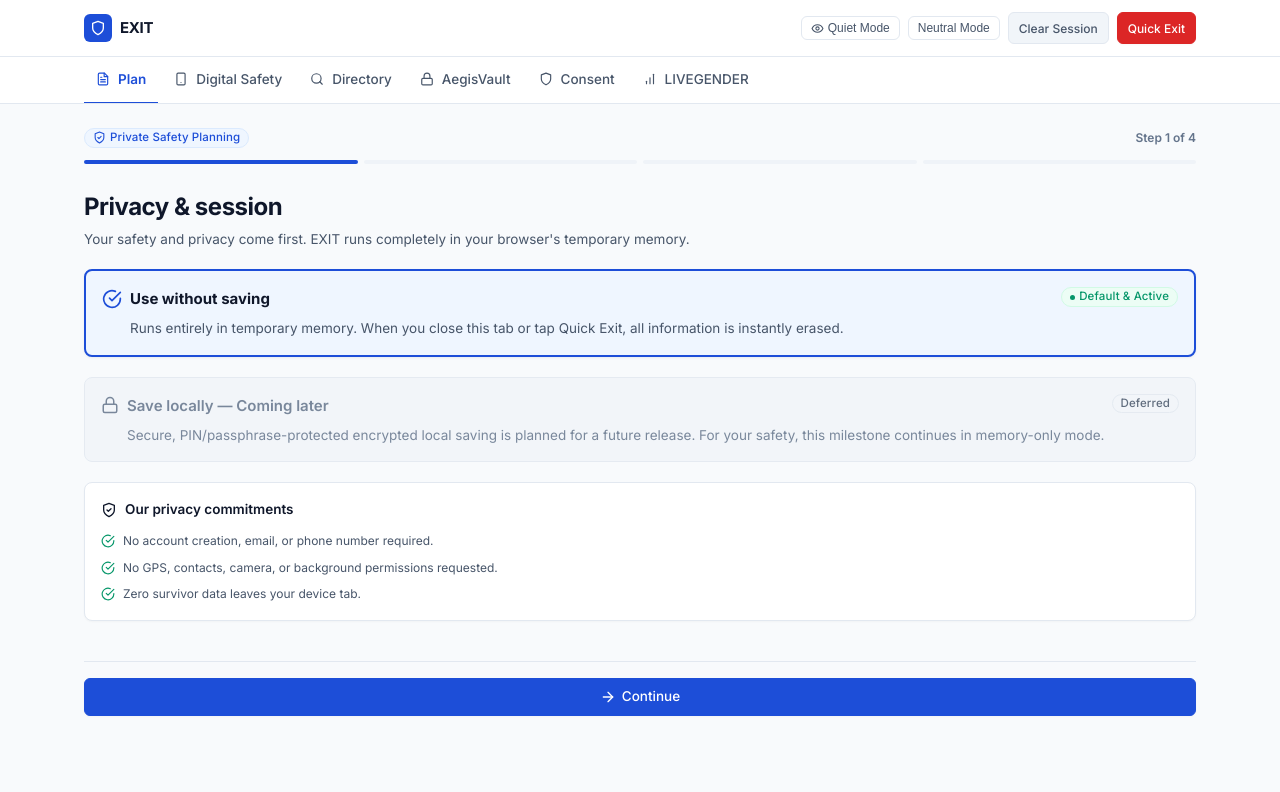
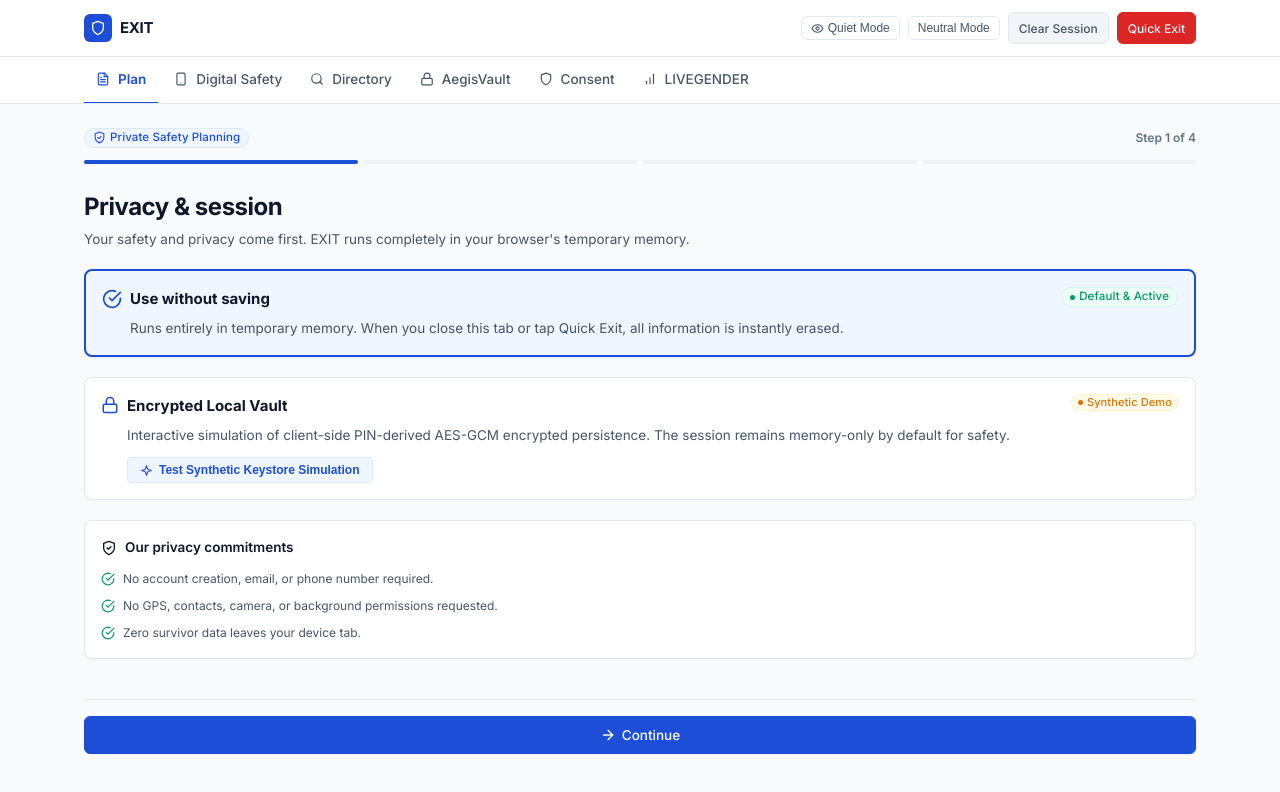
Before and after one commit to ParinidhiJain101/EXIT-Platform, a React (Vite) app: page / in a window 1280 px wide. Shown: the top 792 px of the page. Built offline with nearby package versions, Linux system fonts and the light colour scheme.

Commit message:
Remove dead ends with interactive synthetic previews and refine semantic color palette

```diff
--- a/src/components/StatusChip/StatusChip.tsx
+++ b/src/components/StatusChip/StatusChip.tsx
@@ -14,7 +14,9 @@ export type StatusChipVariant =
   | 'prepared'
   | 'partiallyPrepared'
   | 'needsAttention'
-  | 'notPlanned';
+  | 'notPlanned'
+  | 'teal'
+  | 'indigo';
 
 export interface StatusChipProps {
   label: string;
@@ -33,6 +35,20 @@ export const StatusChip: FC<StatusChipProps> = ({
 }) => {
   const getVariantStyles = (): { bg: string; color: string; border: string; dot: string } => {
     switch (variant) {
+      case 'teal':
+        return {
+          bg: 'var(--color-soft-teal)',
+          color: 'var(--color-subtle-teal)',
+          border: 'var(--color-border-teal)',
+          dot: 'var(--color-subtle-teal)',
+        };
+      case 'indigo':
+        return {
+          bg: 'var(--color-soft-indigo)',
+          color: 'var(--color-subtle-indigo)',
+          border: 'var(--color-border-indigo)',
+          dot: 'var(--color-subtle-indigo)',
+        };
       case 'quiet':
         return {
           bg: 'var(--color-soft-purple)',
--- a/src/features/exit-plan/PrivacyStep.tsx
+++ b/src/features/exit-plan/PrivacyStep.tsx
@@ -1,11 +1,13 @@
+import { useState } from 'react';
 import type { FC } from 'react';
 import { useTranslation } from 'react-i18next';
 import { Card } from '../../components/Card/Card';
 import { StatusChip } from '../../components/StatusChip/StatusChip';
-import { ShieldCheckIcon, LockIcon, CheckCircleIcon } from '../../components/Icons/Icons';
+import { ShieldCheckIcon, LockIcon, CheckCircleIcon, SparklesIcon, CheckIcon } from '../../components/Icons/Icons';
 
 export const PrivacyStep: FC = () => {
   const { t } = useTranslation();
+  const [demoVaultActive, setDemoVaultActive] = useState(false);
 
   return (
     <div style={{ display: 'flex', flexDirection: 'column', gap: 'var(--spacing-5)' }}>
@@ -53,18 +55,25 @@ export const PrivacyStep: FC = () => {
           </div>
           <StatusChip label={t('onboarding.privacyStep.memoryOptionBadge')} variant="safe" size="sm" withDot />
         </div>
-        <p style={{ fontSize: 'var(--font-size-sm)', color: 'var(--color-text-secondary)', lineHeight: 1.5, paddingLeft: '28px' }}>
+        <p style={{ fontSize: 'var(--font-size-sm)', color: 'var(--color-text-secondary)', lineHeight: 1.5, paddingLeft: '28px', margin: 0 }}>
           {t('onboarding.privacyStep.memoryOptionDesc')}
         </p>
       </Card>
 
-      {/* Deferred Option: Save locally (disabled/informational) */}
-      <Card variant="neutral" style={{ opacity: 0.85 }}>
+      {/* Interactive Synthetic Demo Option: Encrypted Local Vault */}
+      <Card
+        variant="default"
+        padding="md"
+        style={{
+          border: demoVaultActive ? '1.5px solid var(--color-trust-blue)' : '1px solid var(--color-border-subtle)',
+          transition: 'all var(--transition-fast)',
+        }}
+      >
         <div style={{ display: 'flex', justifyContent: 'space-between', alignItems: 'flex-start', marginBottom: 'var(--spacing-2)' }}>
           <div style={{ display: 'flex', alignItems: 'center', gap: 'var(--spacing-2)' }}>
             <div
               style={{
-                color: 'var(--color-text-muted)',
+                color: 'var(--color-trust-blue)',
                 display: 'inline-flex',
                 alignItems: 'center',
               }}
@@ -72,15 +81,54 @@ export const PrivacyStep: FC = () => {
             >
               <LockIcon size={18} />
             </div>
-            <h3 style={{ fontSize: 'var(--font-size-base)', fontWeight: 'var(--font-weight-semibold)', color: 'var(--color-text-muted)' }}>
+            <h3 style={{ fontSize: 'var(--font-size-base)', fontWeight: 'var(--font-weight-bold)', color: 'var(--color-text-primary)' }}>
               {t('onboarding.privacyStep.localOptionTitle')}
             </h3>
           </div>
-          <StatusChip label={t('onboarding.privacyStep.localOptionBadge')} variant="muted" size="sm" />
+          <StatusChip label={t('onboarding.privacyStep.localOptionBadge')} variant="warning" size="xs" withDot />
         </div>
-        <p style={{ fontSize: 'var(--font-size-sm)', color: 'var(--color-text-muted)', lineHeight: 1.5, paddingLeft: '26px' }}>
+        <p style={{ fontSize: 'var(--font-size-sm)', color: 'var(--color-text-secondary)', lineHeight: 1.5, paddingLeft: '26px', marginBottom: 'var(--spacing-3)' }}>
           {t('onboarding.privacyStep.localOptionDesc')}
         </p>
+
+        <div style={{ paddingLeft: '26px' }}>
+          <button
+            type="button"
+            onClick={() => setDemoVaultActive(!demoVaultActive)}
+            style={{
+              padding: '5px 12px',
+              borderRadius: 'var(--border-radius-xs)',
+              border: '1px solid var(--color-border-blue)',
+              backgroundColor: demoVaultActive ? 'var(--color-soft-green)' : 'var(--color-soft-blue)',
+              color: demoVaultActive ? '#065F46' : 'var(--color-trust-blue)',
+              fontSize: 'var(--font-size-xs)',
+              fontWeight: 'var(--font-weight-semibold)',
+              cursor: 'pointer',
+              display: 'inline-flex',
+              alignItems: 'center',
+              gap: '6px',
+            }}
+          >
+            {demoVaultActive ? <CheckIcon size={13} /> : <SparklesIcon size={13} />}
+            <span>{demoVaultActive ? 'Simulated PBKDF2 + AES-GCM Keystore Active' : 'Test Synthetic Keystore Simulation'}</span>
+          </button>
+
+          {demoVaultActive && (
+            <div
+              style={{
+                marginTop: 'var(--spacing-2)',
+                padding: 'var(--spacing-2) var(--spacing-3)',
+                backgroundColor: 'var(--color-bg-subtle)',
+                borderRadius: 'var(--border-radius-xs)',
+                fontSize: '11.5px',
+                fontFamily: 'var(--font-family-mono)',
+                color: 'var(--color-text-secondary)',
+              }}
+            >
+              {t('onboarding.privacyStep.localOptionDemoDetails')}
+            </div>
+          )}
+        </div>
       </Card>
 
       {/* Privacy Guarantees Card */}
--- a/src/i18n/en.json
+++ b/src/i18n/en.json
@@ -54,9 +54,10 @@
       "memoryOptionTitle": "Use without saving",
       "memoryOptionBadge": "Default & Active",
       "memoryOptionDesc": "Runs entirely in temporary memory. When you close this tab or tap Quick Exit, all information is instantly erased.",
-      "localOptionTitle": "Save locally — Coming later",
-      "localOptionBadge": "Deferred",
-      "localOptionDesc": "Secure, PIN/passphrase-protected encrypted local saving is planned for a future release. For your safety, this milestone continues in memory-only mode.",
+      "localOptionTitle": "Encrypted Local Vault",
+      "localOptionBadge": "Synthetic Demo",
+      "localOptionDesc": "Interactive simulation of client-side PIN-derived AES-GCM encrypted persistence. The session remains memory-only by default for safety.",
+      "localOptionDemoDetails": "Simulated Keystore: PBKDF2 (100k iterations) → AES-256-GCM. 0 bytes written to disk in this prototype.",
       "privacyGuaranteesTitle": "Our privacy commitments",
       "guarantee1": "No account creation, email, or phone number required.",
       "guarantee2": "No GPS, contacts, camera, or background permissions requested.",
--- a/src/styles/tokens.css
+++ b/src/styles/tokens.css
@@ -42,6 +42,16 @@
   --color-quiet-purple-hover: #6D28D9;
   --color-soft-purple: #F5F3FF;
   --color-border-purple: #EDE9FE;
+
+  /* Subtle Teal Accent Family */
+  --color-subtle-teal: #0D9488;
+  --color-soft-teal: #F0FDFA;
+  --color-border-teal: #CCFBF1;
+
+  /* Subtle Indigo Accent Family */
+  --color-subtle-indigo: #4F46E5;
+  --color-soft-indigo: #EEF2FF;
+  --color-border-indigo: #E0E7FF;
 
   /* Neutral Borders & Dividers */
   --color-neutral-grey: #F1F5F9;
```
